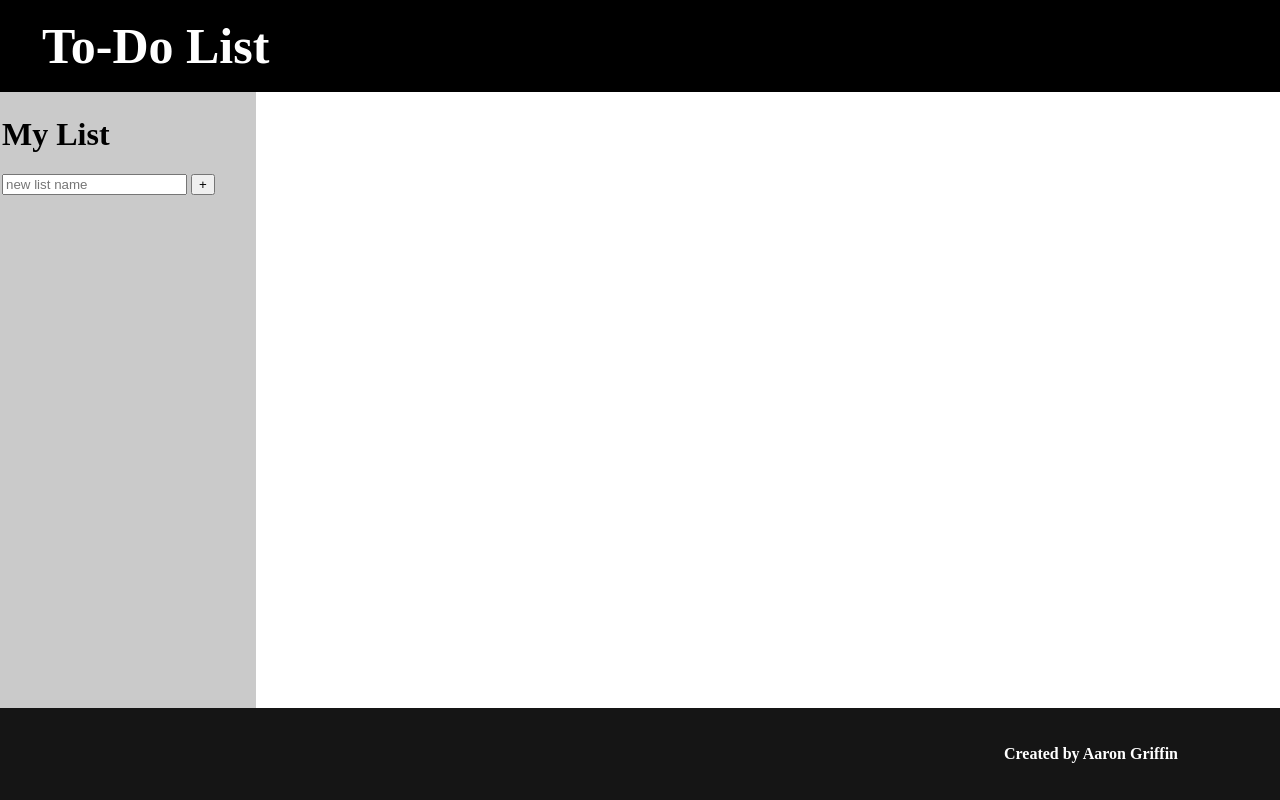
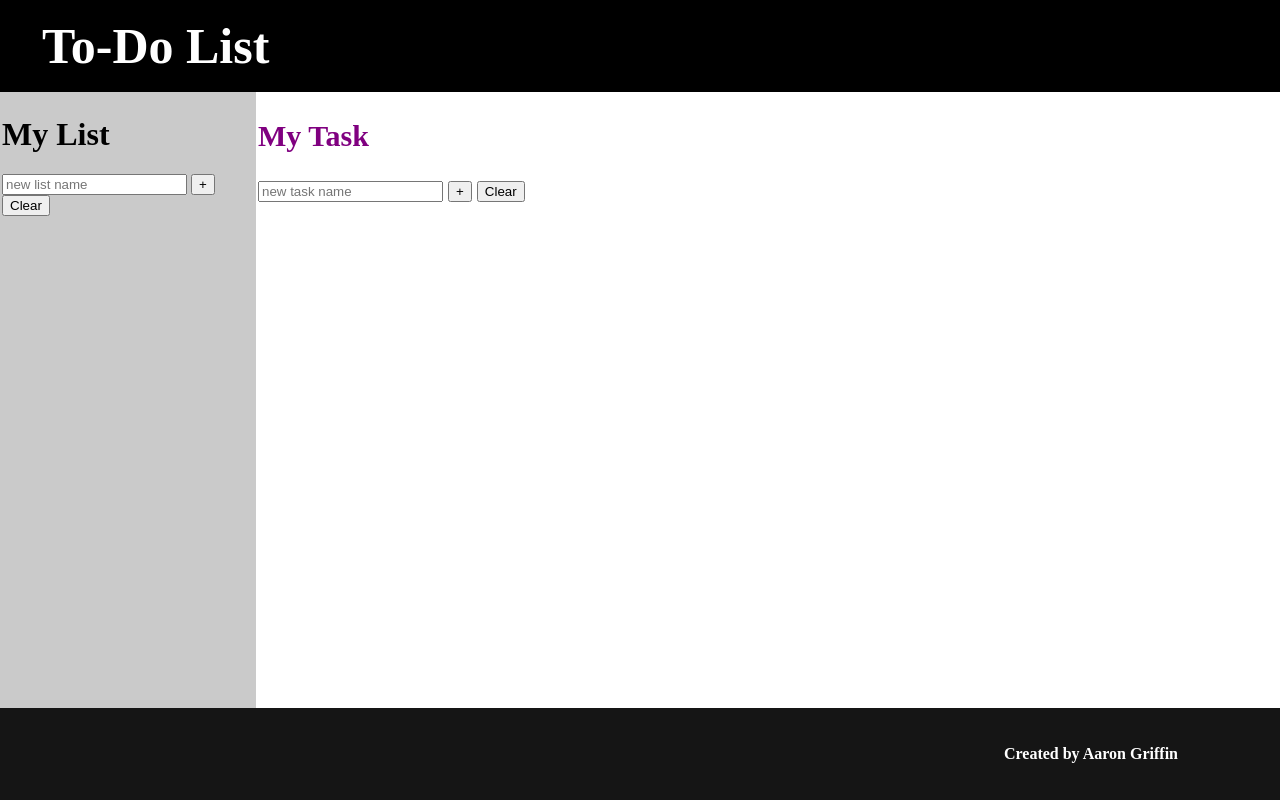
Before and after one commit to Ace-86/ToDo, a website built with webpack: page dist/index.html in a window 1280 px wide. Built offline with nearby package versions, Linux system fonts and the light colour scheme.

Commit message:
list, task forms added

```diff
--- a/dist/index.html
+++ b/dist/index.html
@@ -8,6 +8,8 @@
     <body>
     <div class="page-wrap">
         <div class="header" id="border">To-Do List</div>
+
+        <!-- ----------list-------- -->
         <div class="sidepanel" id="border">
             <h1 class="createProject"> My List</h1>
                 <ul class="lists" data-lists>
@@ -23,12 +25,55 @@
                     aria-label="new list name"
                     />
                     <button class="btn create" aria-label="create new list"> + </button>
+                    <button class="btn" id="clearBtn" data-delete-list-button> Clear</button>
                 </form>
         </div>
-        <div class="content" id="border"> </div>
+
+        <!-- ---------task ----------- -->
+
+        <div class="content" id="border">
+
+        <div class="todo-list" data-list-display-container>
+            <div class="todo-header">
+                <h2 class="list-title" data-list-title> My Task </h2>
+                <p class="task-count" data-list-count> </p>
+            </div>
+
+
+        <div class = "todo-body">
+            <div class="tasks" data-tasks> </div>
+                <!-- <div class="task">
+                    <input
+                    type="checkbox"
+                    id="task-1"
+                    />
+                <label for = "task-1">
+                    <span class="custom-checkbox"></span>
+                </label>
+            </div>  -->
+        </div>
+
+            <div class="new-task">
+                <form action=" " data-new-task-form>
+                    <input
+                    data-new-task-input
+                    type="text"
+                    class="new task"
+                    placeholder="new task name"
+                    aria-label="new task name"
+                    />
+                    <button class="btn" aria-label="create new task"> + </button>
+                        <button class="btn" id="delete-task-button" data-clear-complete-tasks-button> Clear</button>
+                </form>
+            </div>
+        </div>
+
+        </div>
+
+      <!-- ---------------footer-----------   -->
         <div class="footer" id="border">
         <p> Created by Aaron Griffin</p>
-        <div id="modalForm" class="modal">
+        <!-- <div id="modalForm" class="modal">
             <div class="form-content">
                 <span class="exit"> &times; </span>
                 <div class="logData">
@@ -46,8 +91,17 @@
                     </div>
                 </div>
             </div>
-        </div>
+        </div>     -->
         </div>
     </div>
+
+    <template id = "task-template">
+        <div class="task">
+            <input type="checkbox">
+            <label>
+                <span class="custom-checkbox"></span>
+            </label>
+        </div>
+    </template>
   </body>
 </html>
```
